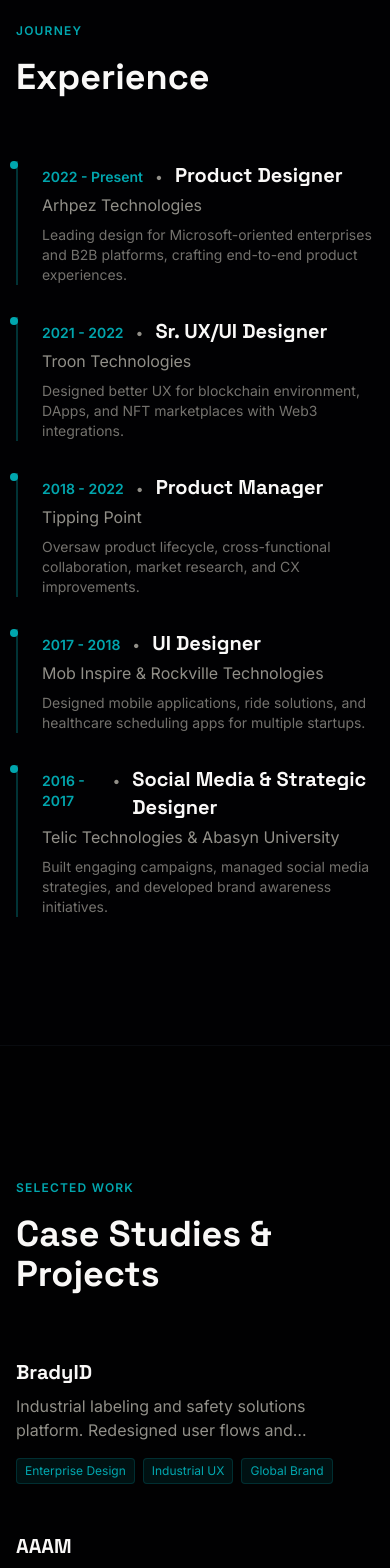
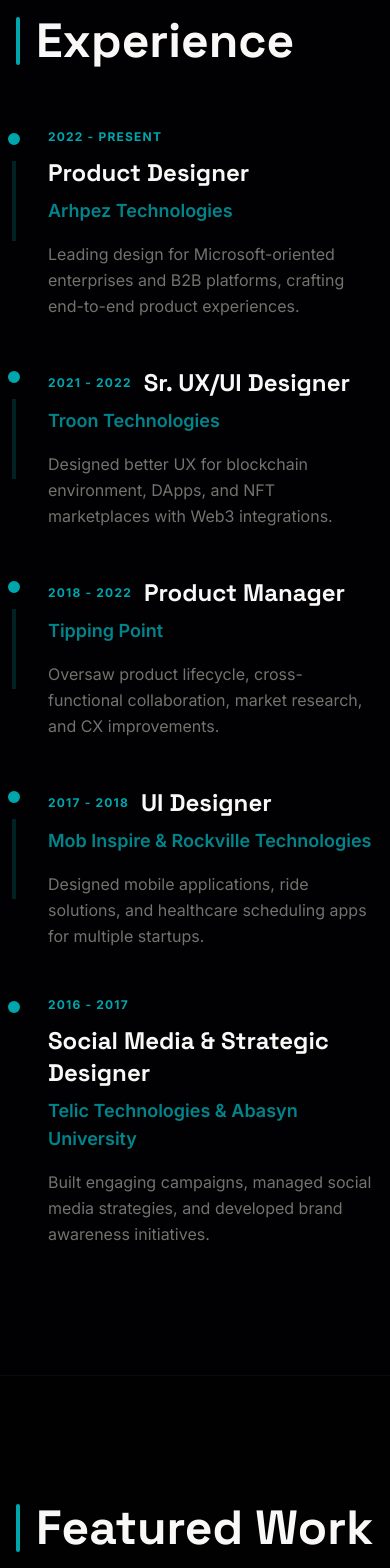
Before and after one commit to zaybei/Portfolio, a Next.js app: page / in a window 390 px wide. Shown: the part 2600-4168 px from the top of the page. Built offline with nearby package versions, Linux system fonts and the light colour scheme.

Commit message:
redesign portfolio with creative visual design and improved layout

```diff
--- a/components/premium/experience.tsx
+++ b/components/premium/experience.tsx
@@ -37,42 +37,53 @@ export function ExperienceSnapshot() {
   ]
 
   return (
-    <section id="experience" className="py-32 md:py-40 px-4 bg-card/20 border-t border-border">
+    <section id="experience" className="py-32 md:py-40 px-4 bg-card/20 border-t border-border/50">
       <div className="max-w-4xl mx-auto">
+        {/* Section Heading with Left Accent */}
         <motion.div
-          initial={{ opacity: 0, y: 20 }}
-          whileInView={{ opacity: 1, y: 0 }}
+          initial={{ opacity: 0, x: -20 }}
+          whileInView={{ opacity: 1, x: 0 }}
           transition={{ duration: 0.6 }}
           viewport={{ once: true }}
-          className="mb-16"
+          className="flex items-center gap-4 mb-16 md:mb-20"
         >
-          <span className="text-xs uppercase tracking-widest text-accent font-semibold">Journey</span>
-          <h2 className="text-4xl md:text-5xl lg:text-6xl font-display font-bold mt-4">
-            Experience
-          </h2>
+          <div className="w-1 h-12 bg-accent rounded-full" />
+          <h2 className="text-5xl md:text-6xl font-display font-bold text-foreground">Experience</h2>
         </motion.div>
 
-        <div className="space-y-8">
+        {/* Timeline */}
+        <div className="space-y-12">
           {experiences.map((exp, index) => (
             <motion.div
               key={index}
-              initial={{ opacity: 0, x: -20 }}
-              whileInView={{ opacity: 1, x: 0 }}
+              initial={{ opacity: 0, y: 20 }}
+              whileInView={{ opacity: 1, y: 0 }}
               transition={{ duration: 0.6, delay: index * 0.1 }}
-              viewport={{ once: true }}
-              className="border-l-2 border-accent/30 pl-6 relative"
+              viewport={{ once: true, margin: '-100px' }}
+              className="relative pl-8 md:pl-12"
             >
-              <div className="absolute -left-2 top-0 w-2 h-2 bg-accent rounded-full" />
-              <div className="space-y-1">
-                <div className="flex items-baseline gap-3">
-                  <span className="text-sm font-semibold text-accent">{exp.year}</span>
-                  <span className="text-muted-foreground text-sm">•</span>
-                  <h3 className="text-xl font-display font-bold">
+              {/* Timeline dot */}
+              <div className="absolute -left-3 md:-left-4 top-0 w-5 h-5 md:w-6 md:h-6 bg-accent rounded-full border-4 border-background" />
+
+              {/* Timeline line */}
+              {index !== experiences.length - 1 && (
+                <div className="absolute -left-1 md:-left-1.5 top-8 md:top-10 w-1 h-20 md:h-24 bg-accent/20" />
+              )}
+
+              {/* Content */}
+              <div className="space-y-2">
+                <div className="flex items-center gap-3 flex-wrap">
+                  <span className="text-xs uppercase tracking-widest font-bold text-accent">
+                    {exp.year}
+                  </span>
+                  <h3 className="text-2xl md:text-3xl font-display font-bold text-foreground">
                     {exp.role}
                   </h3>
                 </div>
-                <p className="text-muted-foreground">{exp.company}</p>
-                <p className="text-muted-foreground/80 text-sm mt-2">{exp.description}</p>
+                <p className="text-accent/80 font-semibold text-lg">{exp.company}</p>
+                <p className="text-muted-foreground/80 text-base md:text-lg leading-relaxed pt-2">
+                  {exp.description}
+                </p>
               </div>
             </motion.div>
           ))}
--- a/components/premium/selected-work.tsx
+++ b/components/premium/selected-work.tsx
@@ -18,38 +18,32 @@ function ProjectCard({ title, description, image, tags, link }: ProjectCardProps
       whileInView={{ opacity: 1, y: 0 }}
       transition={{ duration: 0.6 }}
       viewport={{ once: true, margin: '-100px' }}
-      className="group cursor-pointer"
+      className="group"
     >
-      <a href={link} target="_blank" rel="noopener noreferrer" className="block">
-        <div className="space-y-4">
-          {image && (
-            <div className="relative h-64 md:h-80 bg-card rounded-lg overflow-hidden border border-border/50 group-hover:border-accent/30 transition-colors">
-              <Image
-                src={image}
-                alt={title}
-                fill
-                className="object-cover group-hover:scale-105 transition-transform duration-500"
-              />
-              <div className="absolute inset-0 bg-gradient-to-t from-background/40 to-transparent opacity-0 group-hover:opacity-100 transition-opacity duration-300" />
-            </div>
-          )}
-          <div className="space-y-2">
-            <h3 className="text-xl md:text-2xl font-display font-bold group-hover:text-accent transition-colors">
+      <a href={link} target="_blank" rel="noopener noreferrer" className="block h-full">
+        <div className="space-y-5 h-full flex flex-col">
+          {/* Project Title */}
+          <div>
+            <h3 className="text-2xl md:text-3xl font-display font-bold text-foreground group-hover:text-accent transition-colors duration-300">
               {title}
             </h3>
-            <p className="text-muted-foreground line-clamp-2">
+          </div>
+
+          {/* Description */}
+          <p className="text-muted-foreground/80 text-lg leading-relaxed flex-grow">
             {description}
           </p>
-            <div className="flex flex-wrap gap-2 pt-2">
+
+          {/* Tags */}
+          <div className="flex flex-wrap gap-2 pt-4">
             {tags.map((tag) => (
               <span
                 key={tag}
-                  className="text-xs px-2 py-1 bg-accent/10 text-accent rounded border border-accent/20"
+                className="text-sm px-3 py-1.5 bg-accent/15 text-accent rounded-md border border-accent/30 group-hover:border-accent/60 group-hover:bg-accent/20 transition-all duration-300"
               >
                 {tag}
               </span>
             ))}
-            </div>
           </div>
         </div>
       </a>
@@ -88,20 +82,20 @@ export function SelectedWork() {
   return (
     <section id="projects" className="py-32 md:py-40 px-4 bg-background border-t border-border">
       <div className="max-w-7xl mx-auto">
+        {/* Section Heading with Left Accent */}
         <motion.div
-          initial={{ opacity: 0, y: 20 }}
-          whileInView={{ opacity: 1, y: 0 }}
+          initial={{ opacity: 0, x: -20 }}
+          whileInView={{ opacity: 1, x: 0 }}
           transition={{ duration: 0.6 }}
           viewport={{ once: true }}
-          className="mb-16 md:mb-24"
+          className="flex items-center gap-4 mb-16 md:mb-20"
         >
-          <span className="text-xs uppercase tracking-widest text-accent font-semibold">Selected Work</span>
-          <h2 className="text-4xl md:text-5xl lg:text-6xl font-display font-bold mt-4 max-w-2xl">
-            Case Studies &amp; Projects
-          </h2>
+          <div className="w-1 h-12 bg-accent rounded-full" />
+          <h2 className="text-5xl md:text-6xl font-display font-bold text-foreground">Featured Work</h2>
         </motion.div>
 
-        <div className="grid grid-cols-1 md:grid-cols-2 gap-12 md:gap-16">
+        {/* 2x2 Grid Layout */}
+        <div className="grid grid-cols-1 md:grid-cols-2 gap-12 md:gap-14 lg:gap-16">
           {projects.map((project, index) => (
             <ProjectCard key={index} {...project} />
           ))}
--- a/components/premium/skills.tsx
+++ b/components/premium/skills.tsx
@@ -43,45 +43,45 @@ export function Skills() {
   }
 
   return (
-    <section id="skills" className="py-32 md:py-40 px-4 bg-background border-t border-border">
+    <section id="skills" className="py-32 md:py-40 px-4 bg-background border-t border-border/50">
       <div className="max-w-7xl mx-auto">
+        {/* Section Heading with Left Accent */}
         <motion.div
-          initial={{ opacity: 0, y: 20 }}
-          whileInView={{ opacity: 1, y: 0 }}
+          initial={{ opacity: 0, x: -20 }}
+          whileInView={{ opacity: 1, x: 0 }}
           transition={{ duration: 0.6 }}
           viewport={{ once: true }}
-          className="mb-16 md:mb-24"
+          className="flex items-center gap-4 mb-16 md:mb-20"
         >
-          <span className="text-xs uppercase tracking-widest text-accent font-semibold">Expertise</span>
-          <h2 className="text-4xl md:text-5xl lg:text-6xl font-display font-bold mt-4 max-w-2xl">
-            Skills &amp; Tools
-          </h2>
+          <div className="w-1 h-12 bg-accent rounded-full" />
+          <h2 className="text-5xl md:text-6xl font-display font-bold text-foreground">Skills & Tools</h2>
         </motion.div>
 
+        {/* 2x2 Grid Layout */}
         <motion.div
           variants={containerVariants}
           initial="hidden"
           whileInView="visible"
           viewport={{ once: true, margin: '-100px' }}
-          className="grid grid-cols-1 md:grid-cols-2 gap-12 md:gap-16"
+          className="grid grid-cols-1 md:grid-cols-2 gap-12 md:gap-14 lg:gap-16"
         >
           {skillCategories.map((category, index) => (
             <motion.div
               key={index}
               variants={itemVariants}
-              className="space-y-4"
+              className="space-y-6"
             >
-              <h3 className="text-lg font-display font-bold text-accent uppercase tracking-wider">
+              {/* Category Label - Cyan Uppercase */}
+              <h3 className="text-xs uppercase tracking-widest font-bold text-accent">
                 {category.category}
               </h3>
-              <div className="flex flex-wrap gap-3">
+
+              {/* Skills in Rows */}
+              <div className="space-y-3">
                 {category.skills.map((skill) => (
-                  <span
-                    key={skill}
-                    className="px-4 py-2 bg-card border border-border/50 rounded-lg text-sm font-medium text-foreground hover:border-accent/50 hover:bg-card/80 transition-all duration-300"
-                  >
+                  <div key={skill} className="text-foreground font-medium text-lg">
                     {skill}
-                  </span>
+                  </div>
                 ))}
               </div>
             </motion.div>
```
Lines whose indentation alone changed are shown as unchanged.
